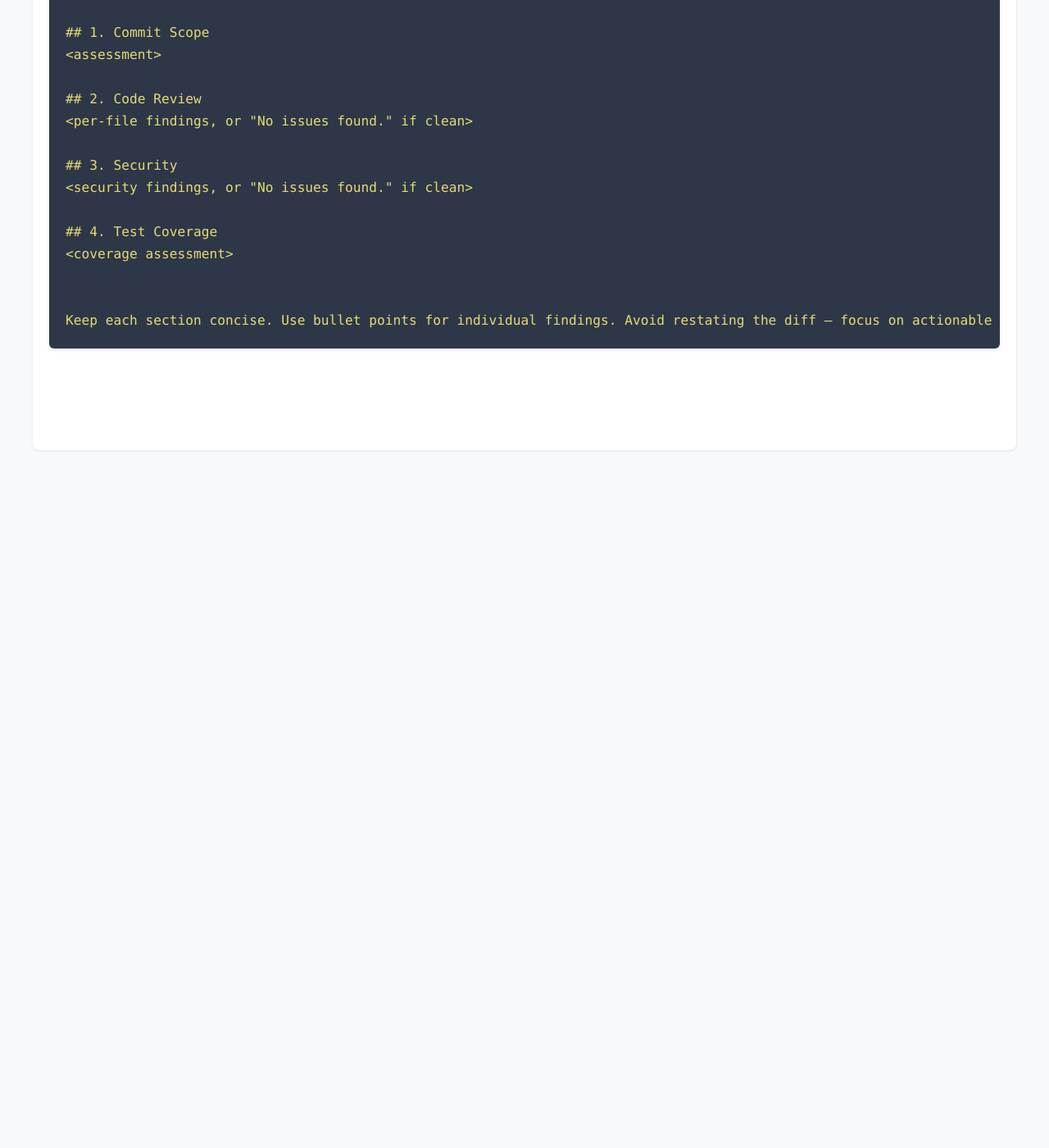
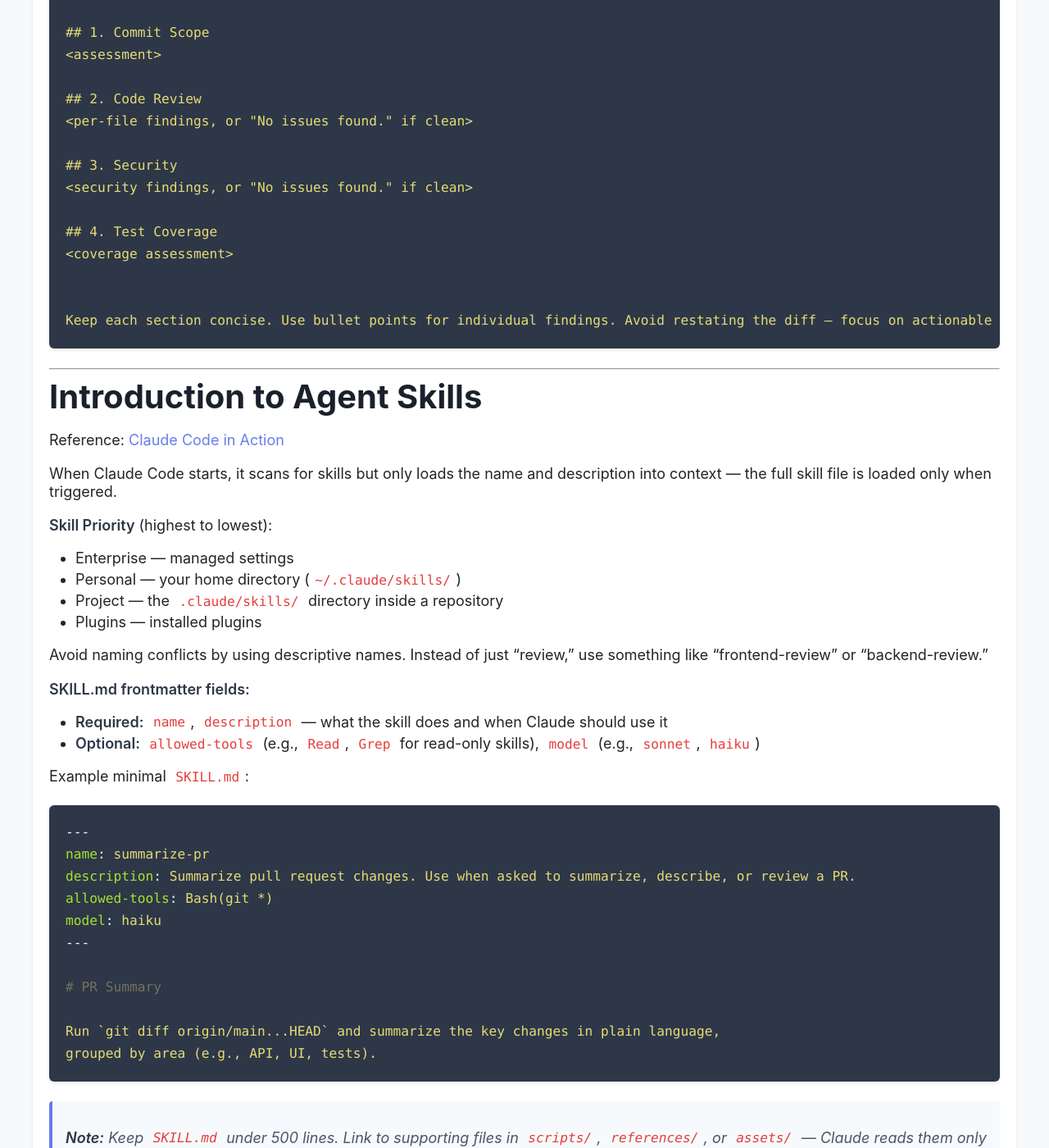
Before and after one commit to CarlosPena00/carlospena00.github.io, a Jekyll site: the page built from _posts/2026-01-16-claude-code-in-action.md, in a window 1280 px wide and 1400 px high, scrolled down 15157 px. Shown: the whole window at 82% size. Built offline with Jekyll 4.4.1, drawn with Linux system fonts in a browser that asks for light colours; before the commit the page ends 15726 px from its top, so only the background shows below that; some of the changed text lies outside the part shown.

Commit message:
docs(blog): Add agent skills introduction section
Add a new section covering Claude Code agent skills
to the "Claude Code in Action" blog post.

The section covers skill priority hierarchy
(Enterprise > Personal > Project > Plugins), skill
structure (SKILL.md, scripts/, references/, assets/),
subagent skill visibility rules, and a quick
troubleshooting checklist.

Also includes a summary of Claude Code's main
components: CLAUDE.md, Skills, Hooks, Subagents,
and MCP servers.

````diff
--- a/_posts/2026-01-16-claude-code-in-action.md
+++ b/_posts/2026-01-16-claude-code-in-action.md
@@ -598,3 +598,74 @@ Present the review as four clearly labelled sections:
 
 Keep each section concise. Use bullet points for individual findings. Avoid restating the diff — focus on actionable observations.
 ```
+
+---
+
+# Introduction to Agent Skills
+Reference: [Claude Code in Action](https://anthropic.skilljar.com/claude-code-in-action)
+
+
+When Claude Code starts, it scans for skills but only loads the name and description into context — the full skill file is loaded only when triggered.
+
+**Skill Priority** (highest to lowest):
+
+* Enterprise — managed settings
+* Personal — your home directory (`~/.claude/skills/`)
+* Project — the `.claude/skills/` directory inside a repository
+* Plugins — installed plugins
+
+Avoid naming conflicts by using descriptive names. Instead of just "review," use something like "frontend-review" or "backend-review."
+
+**SKILL.md frontmatter fields:**
+- **Required:** `name`, `description` — what the skill does and when Claude should use it
+- **Optional:** `allowed-tools` (e.g., `Read`, `Grep` for read-only skills), `model` (e.g., `sonnet`, `haiku`)
+
+Example minimal `SKILL.md`:
+
+```yaml
+---
+name: summarize-pr
+description: Summarize pull request changes. Use when asked to summarize, describe, or review a PR.
+allowed-tools: Bash(git *)
+model: haiku
+---
+
+# PR Summary
+
+Run `git diff origin/main...HEAD` and summarize the key changes in plain language,
+grouped by area (e.g., API, UI, tests).
+```
+
+> **Note:** Keep `SKILL.md` under 500 lines. Link to supporting files in `scripts/`, `references/`, or `assets/` — Claude reads them only when needed.
+
+- Subagents don't automatically see your skills — you must explicitly list them in a custom agent's frontmatter `skills` field.
+- Built-in agents (Explorer, Plan, Verify) can't access skills at all — only custom subagents defined in `.claude/agents/` can.
+
+
+**Skill Directory Structure:**
+
+```
+.claude/skills/
+└── <skill-name>/
+    ├── SKILL.md        ← skill definition and instructions
+    ├── scripts/        ← executable helpers (run directly, not loaded into context)
+    ├── references/     ← supplementary documentation
+    └── assets/         ← templates and data files
+```
+
+**All Together:**
+
+* `CLAUDE.md` — always-on project standards
+* Skills — task-specific expertise, loaded on demand
+* Hooks — automated operations triggered by tool events
+* Subagents — isolated execution contexts for delegated work
+* MCP servers — external tools and integrations
+
+**Quick Troubleshooting Checklist:**
+
+* Not triggering? Improve your description and add trigger phrases.
+* Not loading? Check your path, file name, and YAML syntax.
+* Wrong skill used? Make descriptions more distinct from each other.
+* Being shadowed? Check the priority hierarchy and rename if needed.
+* Plugin skills missing? Clear cache and reinstall.
+* Runtime failure? Check dependencies, permissions, and paths.
````
